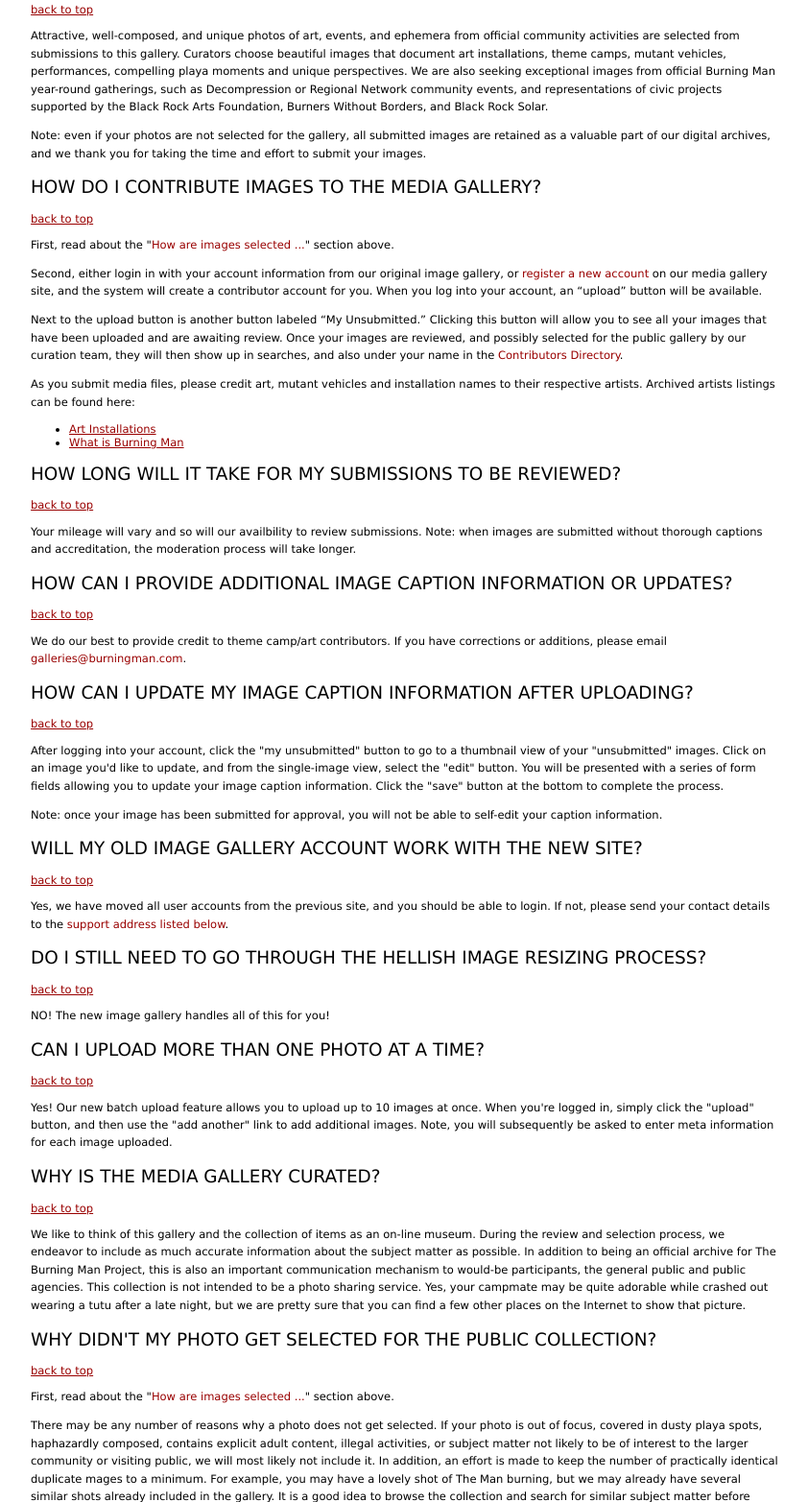
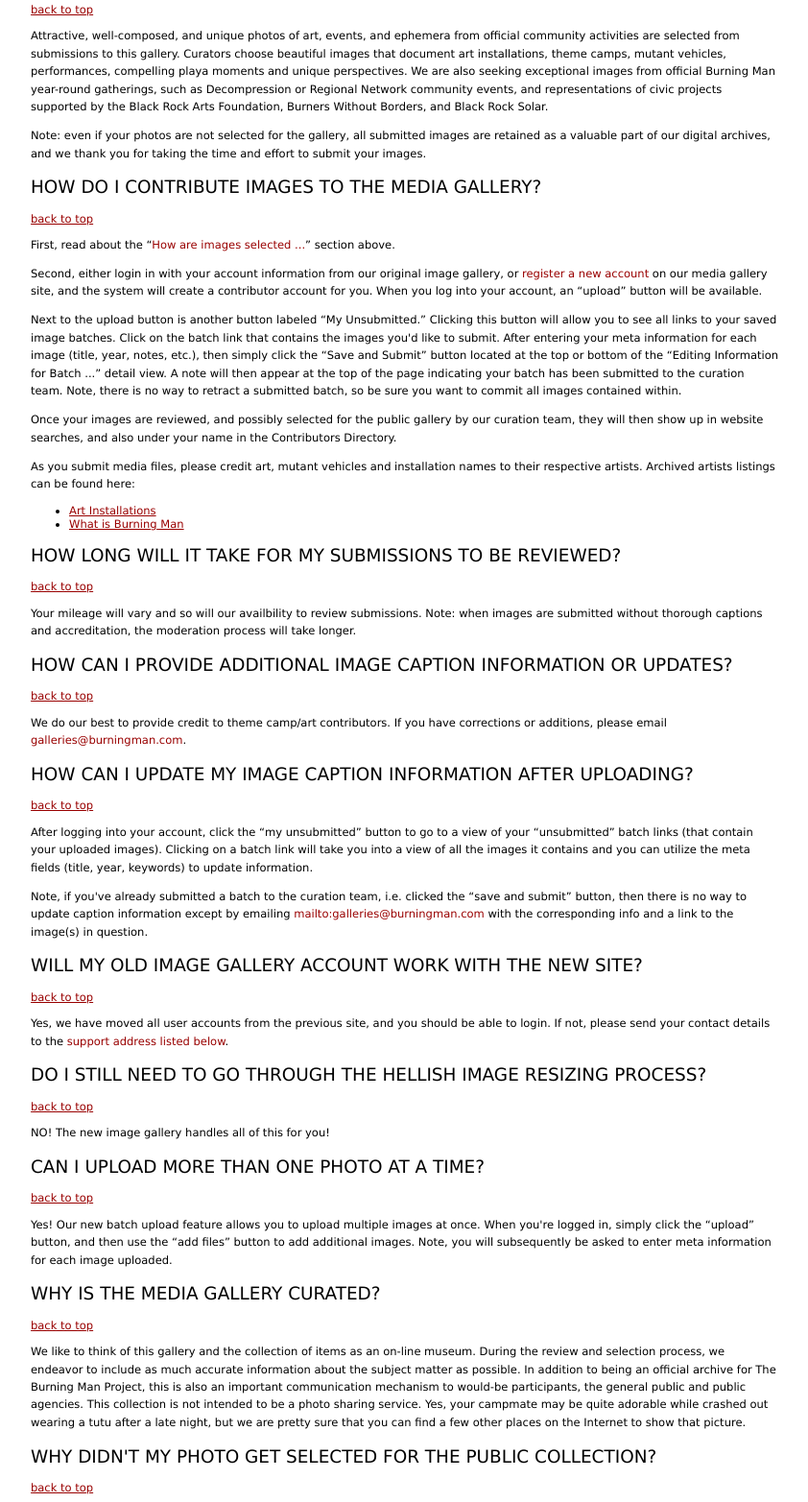
Before and after one commit to rafrombrc/bm.gallery, a Django app: template src/bm.gallery/bm/gallery/templates/gallery/faq.html in a window 1280 px wide. Shown: the part 977-2542 px from the top of the page at 96% size, without its empty margins (218-1060 px from the left). Run offline with Django 3.2, Linux system fonts and the light colour scheme; the template is opened without the code that fills it, so the values that code supplies are empty; some libraries are stand-ins or nearby versions.

Commit message:
updating faq

```diff
--- a/src/bm.gallery/bm/gallery/templates/gallery/faq.html
+++ b/src/bm.gallery/bm/gallery/templates/gallery/faq.html
@@ -33,9 +33,10 @@
 <a name="contribute"></a>
 <h2>HOW DO I CONTRIBUTE IMAGES TO THE MEDIA GALLERY?</h2><a href="#top">back to top</a>
 
-<p>First, read about the "<a href="#images_selected">How are images selected ...</a>" section above.</p>
-<p>Second, either login in with your account information from our original image gallery, or  <a href="/register">register a new account</a> on our media gallery site, and the system will create a contributor account for you. When you log into your account, an “upload” button will be available.</p>
-<p>Next to the upload button is another button labeled “My Unsubmitted.” Clicking this button will allow you to see all your images that have been uploaded and are awaiting review. Once your images are reviewed, and possibly selected for the public gallery by our curation team, they will then show up in searches, and also under your name in the <a href="http://galleries.burningman.com/register">Contributors Directory</a>.</p>
+<p>First, read about the &ldquo;<a href="#images_selected">How are images selected ...</a>&rdquo; section above.</p>
+<p>Second, either login in with your account information from our original image gallery, or  <a href="/register">register a new account</a> on our media gallery site, and the system will create a contributor account for you. When you log into your account, an &ldquo;upload&rdquo; button will be available.</p>
+<p>Next to the upload button is another button labeled &ldquo;My Unsubmitted.&rdquo; Clicking this button will allow you to see all links to your saved image batches. Click on the batch link that contains the images you'd like to submit. After entering your meta information for each image (title, year, notes, etc.), then simply click the &ldquo;Save and Submit&rdquo; button located at the top or bottom of the &ldquo;Editing Information for Batch ...&rdquo; detail view. A note will then appear at the top of the page indicating your batch has been submitted to the curation team. Note, there is no way to retract a submitted batch, so be sure you want to commit all images contained within.
+<p>Once your images are reviewed, and possibly selected for the public gallery by our curation team, they will then show up in website searches, and also under your name in the Contributors Directory.</p>
 <p>As you submit media files, please credit art, mutant vehicles and installation names to their respective artists.   Archived artists listings can be found here:</p>
 <ul>
 	<li><a href="http://www.burningman.com/installations/index.html" target="_blank">Art Installations</a></li>
@@ -51,8 +52,8 @@
 <p>We do our best to provide credit to theme camp/art contributors. If you have corrections or additions, please email <a href="mailto:galleries@burningman.com">galleries@burningman.com</a>.</p>
 <a name="update-info"></a>
 <h2>HOW CAN I UPDATE MY IMAGE CAPTION INFORMATION AFTER UPLOADING?</h2><a href="#top">back to top</a>
-<p>After logging into your account, click the "my unsubmitted" button to go to a thumbnail view of your "unsubmitted" images.   Click on an image you'd like to update, and from the single-image view, select the "edit" button.  You will be presented with a series of form fields allowing you to update your image caption information. Click the "save" button at the bottom to complete the process.</p>
-<p>Note: once your image has been submitted for approval, you will not be able to self-edit your caption information. </p>
+<p>After logging into your account, click the &ldquo;my unsubmitted&rdquo; button to go to a view of your &ldquo;unsubmitted&rdquo; batch links (that contain your uploaded images). Clicking on a batch link will take you into a view of all the images it contains and you can utilize the meta fields (title, year, keywords) to update information.</p>
+<p>Note, if you've already submitted a batch to the curation team, i.e. clicked the &ldquo;save and submit&rdquo; button, then there is no way to update caption information except by emailing <a href="mailto:galleries@burningman.com">mailto:galleries@burningman.com</a> with the corresponding info and a link to the image(s) in question.</p>
 <a name="old-account"></a>
 <h2>WILL MY OLD IMAGE GALLERY ACCOUNT WORK WITH THE NEW SITE?</h2>
 <a href="#top">back to top</a>
@@ -64,7 +65,7 @@
 <a name="batch-upload"></a>
 <h2>CAN I UPLOAD MORE THAN ONE PHOTO AT A TIME?</h2>
 <a href="#top">back to top</a>
-<p>Yes! Our new batch upload feature allows you to upload up to 10 images at once. When you're logged in, simply click the "upload" button, and then use the "add another" link to add additional images.  Note, you will subsequently be asked to enter meta information for each image uploaded.</p>
+<p>Yes! Our new batch upload feature allows you to upload multiple images at once. When you're logged in, simply click the &ldquo;upload&rdquo; button, and then use the &ldquo;add files&rdquo; button to add additional images. Note, you will subsequently be asked to enter meta information for each image uploaded.</p>
 
 <a name="curated"></a>
 <h2>WHY IS THE MEDIA GALLERY CURATED?</h2>
@@ -83,13 +84,13 @@
 <a name="password"></a>
 <h2>WHAT SHOULD I DO IF I LOSE MY PASSWORD?</h2>
 <a href="#top">back to top</a>
-<p>If you lose your password, go to the <a href="/register">login page</a>, and click the “lost password” link to reset your password.   If you forget which email you used for registration, then send your full name, and any other helpful hints to the [support-email-address] below, and we send you your registration-email-address. From there, you can use the “lost password” link to retrieve your info.</p>
+<p>If you lose your password, go to the <a href="/register">login page</a>, and click the &ldquo;lost password&rdquo; link to reset your password.   If you forget which email you used for registration, then send your full name, and any other helpful hints to the [support-email-address] below, and we send you your registration-email-address. From there, you can use the &ldquo;lost password&rdquo; link to retrieve your info.</p>
 
 <p>Note: It is important to keep your e-mail address up to date so you can manage your photographer account.</p>
 <a name="artifacts"></a>
 <h2>WHAT HAPPENED TO THE PLAYA ARTIFACTS SITE?</h2>
 <a href="#top">back to top</a>
-<p>The Playa Artifacts image archive has been merged into our new media gallery, and all artifact images are now available under the “media type” dropdown menu.</p>
+<p>The Playa Artifacts image archive has been merged into our new media gallery, and all artifact images are now available under the &ldquo;media type&rdquo; dropdown menu.</p>
 <a name="scaled-small"></a>
 <h2>WHY ARE THE IMAGES SCALED SO SMALL?</h2>
 <a href="#top">back to top</a>
```
